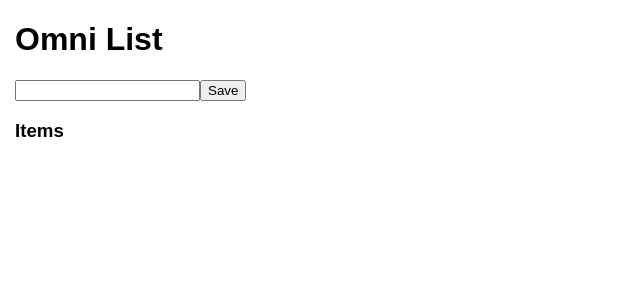
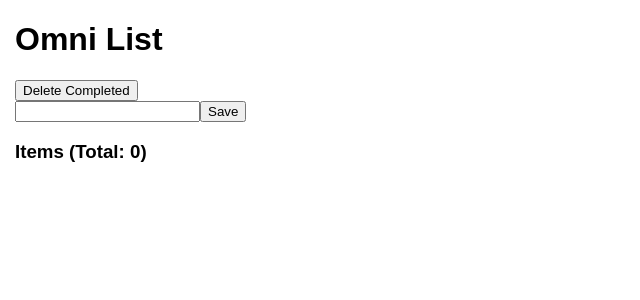
Before and after one commit to rbalogic/react-learning-lab, a React (Vite) app in the folder omni-list/: page / in a window 1280 px wide. Shown: the top 300 px of the page, without its empty margins (0-640 px from the left). Built offline with nearby package versions, Linux system fonts and the light colour scheme.

Commit message:
feat: clear completed items func.

```diff
--- a/omni-list/src/App.jsx
+++ b/omni-list/src/App.jsx
@@ -11,8 +11,15 @@ const App = () => {
   return (
     <TodoContext.Provider value={state}>
       <h1>Omni List</h1>
+      <button
+        onClick={() => {
+          dispatch({ type: "CLEAR_COMPLETED" });
+        }}
+      >
+        Delete Completed
+      </button>
       <Input handleChange={dispatch} />
-      <h3>Items</h3>
+      <h3>Items (Total: {state.items.length - state.completed.length})</h3>
       <Items handleClick={dispatch} />
     </TodoContext.Provider>
   );
--- a/omni-list/src/reducer.js
+++ b/omni-list/src/reducer.js
@@ -27,6 +27,14 @@ const reducer = (state, action) => {
           ? state.completed.filter((index) => index !== action.value)
           : [...state.completed, action.value],
       };
+    case "CLEAR_COMPLETED": {
+      const completedSet = new Set(state.completed);
+      return {
+        ...state,
+        items: state.items.filter((_, index) => !completedSet.has(index)),
+        completed: [],
+      };
+    }
 
     default:
       return state;
```
